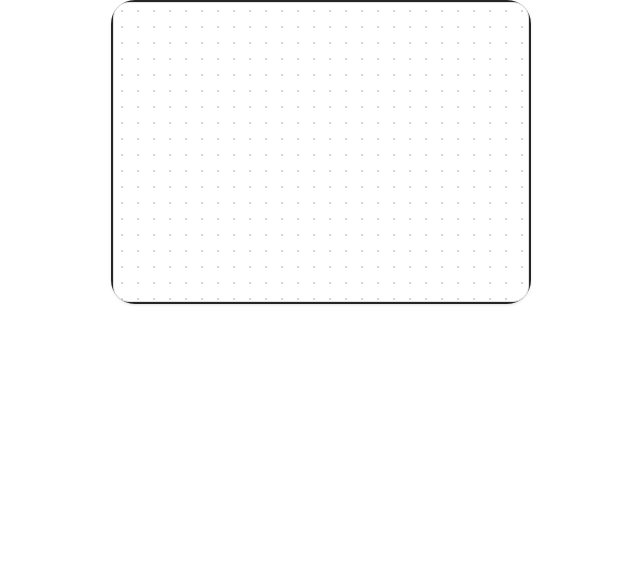
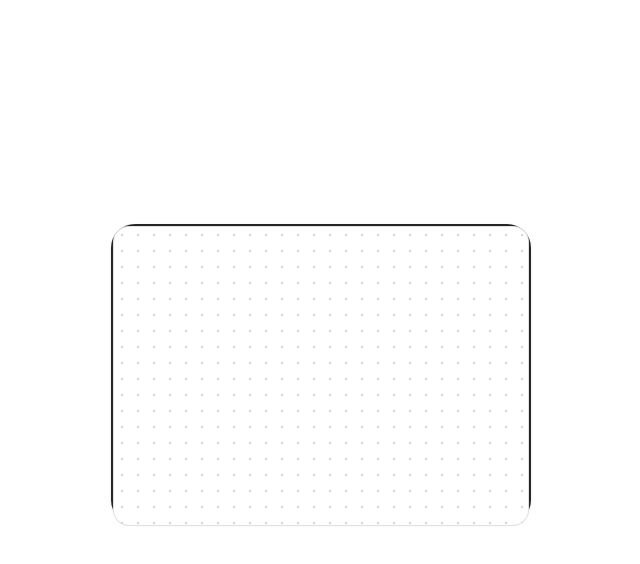
Before and after one commit to pleshakovalexander/react-osc, a Next.js app: page / in a window 1280 px wide. Shown: the top 564 px of the page, without its empty margins (319-959 px from the left). Built offline with nearby package versions, Linux system fonts and the light colour scheme.

Commit message:
fix resets and styles

```diff
--- a/app/mouse-track.tsx
+++ b/app/mouse-track.tsx
@@ -58,8 +58,7 @@ export const MouseTracker = ({ positionChanged }: Props) => {
   };
 
   return (
-    <div className="mx-auto w-[420px] max-w-full p-4">
-      <div className="rounded-3xl border-2 border-neutral-800 bg-neutral-900 p-3 shadow">
+    <div className="rounded-3xl w-[420px] h-[300px] border-2 border-neutral-800 bg-neutral-900 shadow">
       <div
         onMouseMove={handleMouseMove}
         onTouchMove={handleTouchMove}
@@ -75,6 +74,5 @@ export const MouseTracker = ({ positionChanged }: Props) => {
         aria-label="Wacom-like input surface"
       ></div>
     </div>
-    </div>
   );
 };
--- a/app/page.tsx
+++ b/app/page.tsx
@@ -65,6 +65,7 @@ export default function Home() {
     gain.gain.setTargetAtTime(0, now, 0.1);
   };
 
+
   const trackpadPositionChanged = (position: Position | null) => {
     if (position === null) {
       stopNote();
@@ -80,7 +81,7 @@ export default function Home() {
   };
 
   return (
-    <div className="h-full flex justify-center content-center gap-2">
+    <div className="h-screen flex justify-center gap-2 pt-[28vh]">
       <MouseTracker positionChanged={trackpadPositionChanged} />
     </div>
   );
```
Also changed, not shown: app/globals.css (+13 -6 lines). Lines whose indentation alone changed are shown as unchanged.
